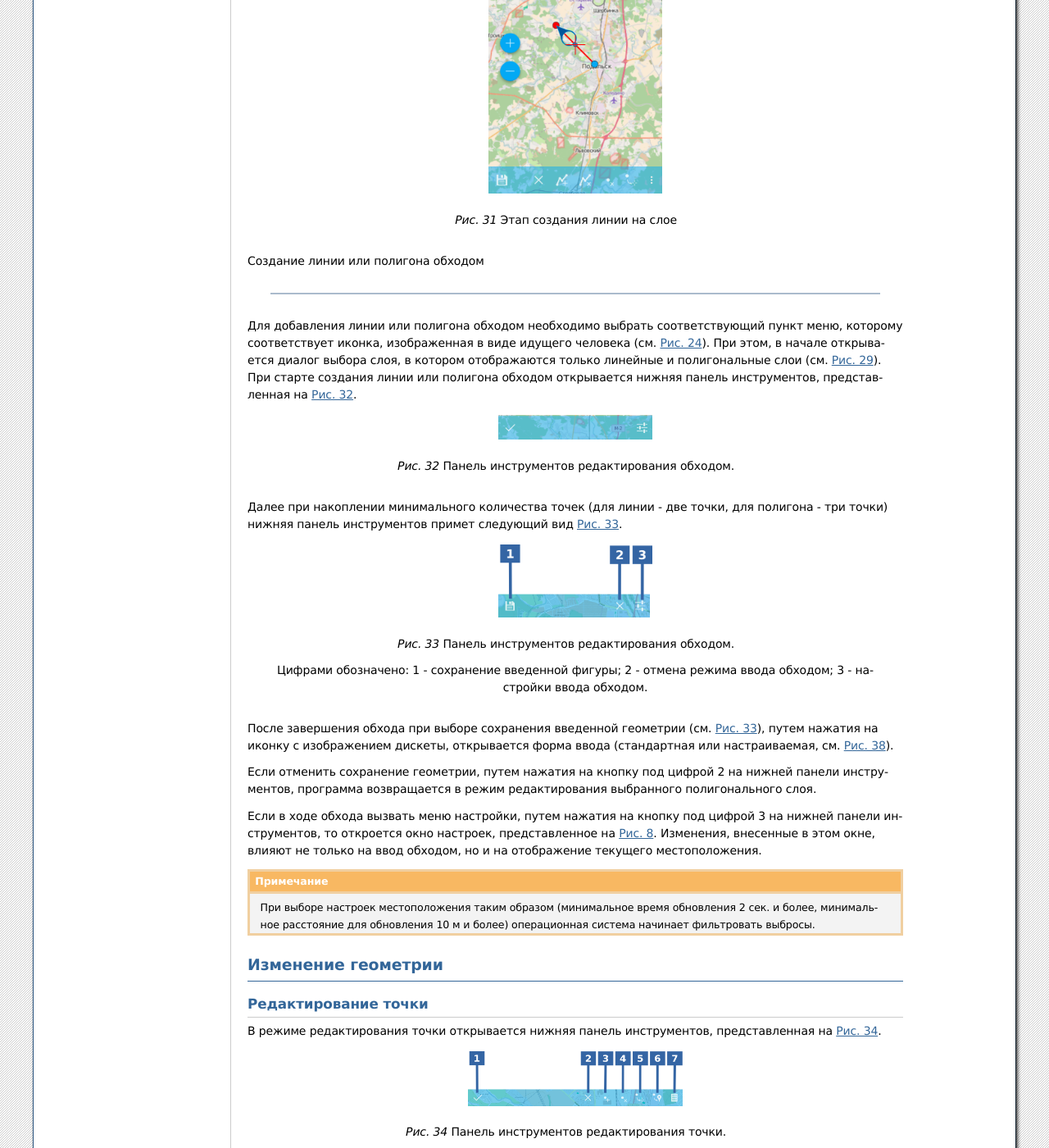
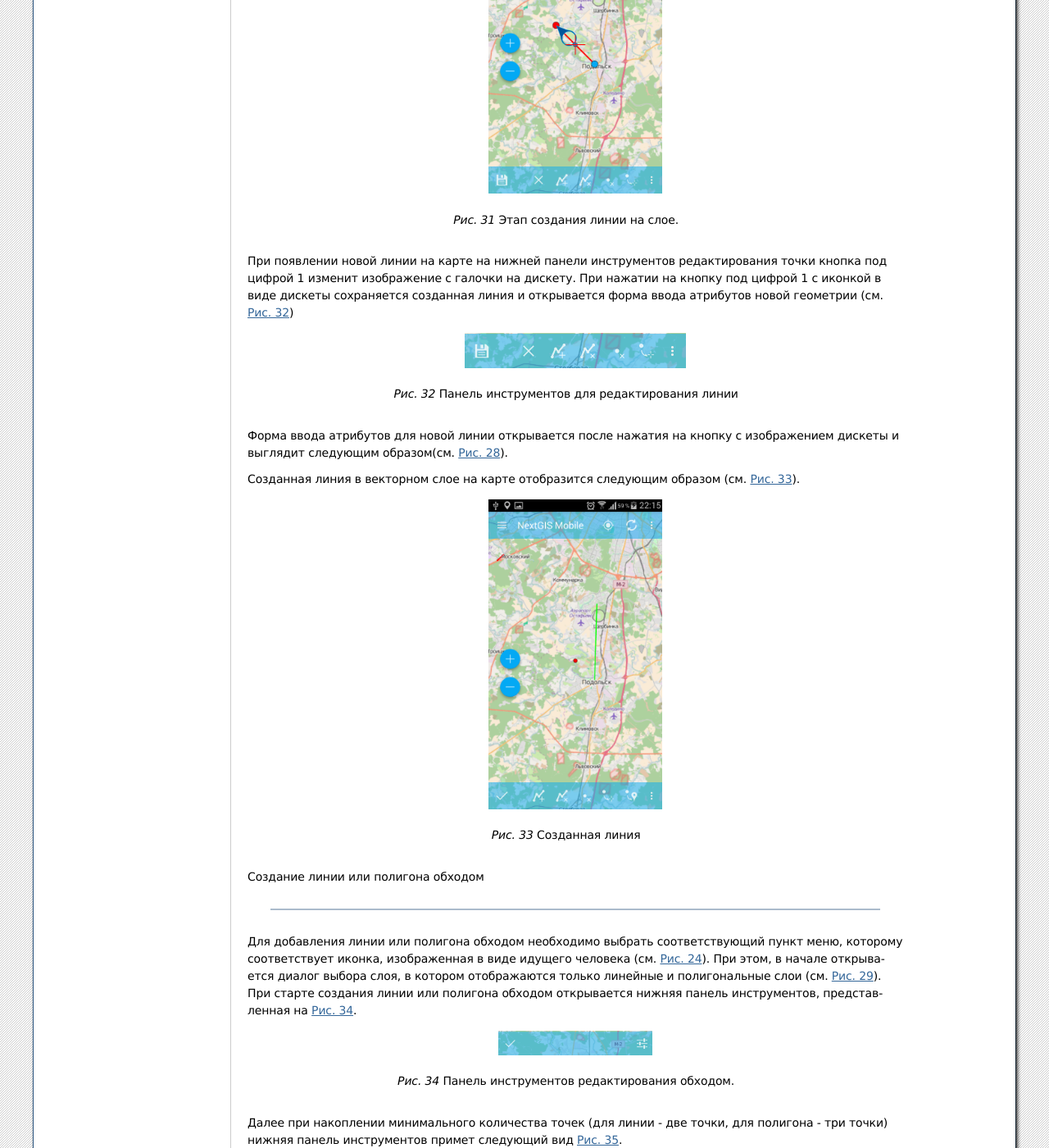
Before and after one commit to nextgis/docs_ngmobile, a Sphinx documentation site: the page built from source/editing.rst, in a window 1280 px wide and 1400 px high, scrolled down 4068 px. Shown: the whole window at 82% size. Built offline with Sphinx 7.4.7, drawn with Linux system fonts in a browser that asks for light colours; formulas are drawn with MathJax 3; some of the changed text lies outside the part shown.

Commit message:
создание новой геометрии, линия

```diff
--- a/source/editing.rst
+++ b/source/editing.rst
@@ -136,8 +136,31 @@
    :align: center
    :height: 10cm
 
-   Этап создания линии на слое
+   Этап создания линии на слое.
 
+При появлении новой линии на карте на нижней панели инструментов редактирования
+точки кнопка под цифрой 1 изменит изображение с галочки на дискету. При нажатии на
+кнопку под цифрой 1 с иконкой в виде дискеты сохраняется созданная линия и открывается
+форма ввода атрибутов новой геометрии (см. :numref:`ngmobile_lower_toolbar_lines_pic`)
+
+.. figure:: _static/lower_toolbar_lines.png
+   :name: ngmobile_lower_toolbar_lines_pic
+   :align: center
+   :scale: 50%
+
+   Панель инструментов для редактирования линии
+
+Форма ввода атрибутов для новой линии открывается после нажатия на кнопку с изображением
+дискеты и выглядит следующим образом(см. :numref:`ngmobile_input_form_attributes_pic`).
+
+Созданная линия в векторном слое на карте отобразится следующим образом (см. :numref:`ngmobile_new_line_pic`).
+
+.. figure:: _static/new_line.png
+   :name: ngmobile_new_line_pic
+   :align: center
+   :height: 10cm
+
+   Созданная линия
 
 Создание линии или полигона обходом
 
```
Also changed, not shown: source/_static/lower_toolbar_lines.png (added), source/_static/new_line.png (added).
